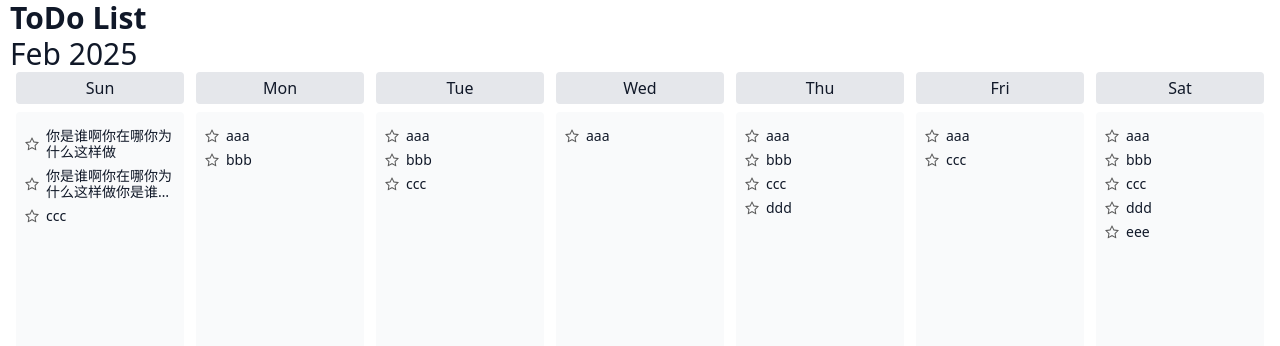
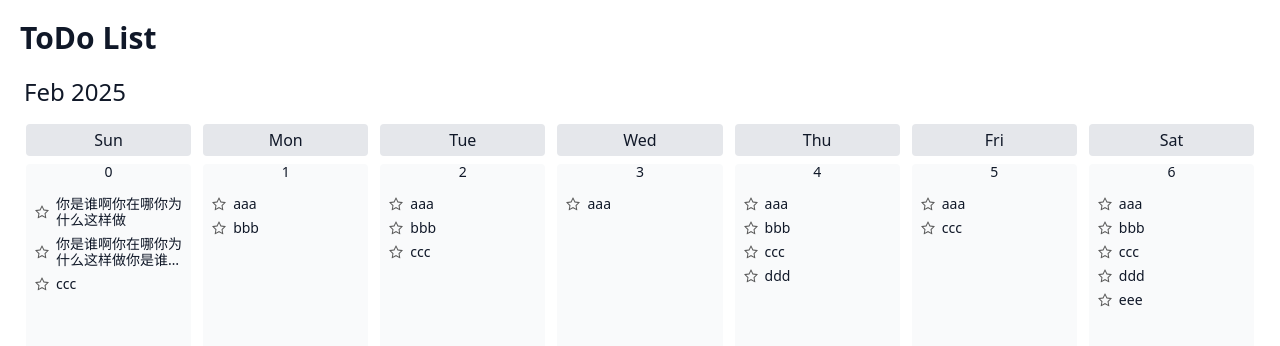
Before and after one commit to XiaoruiWang-SH/TODO-Calendar, a React (Vite) app: page / in a window 1280 px wide. Shown: the top 346 px of the page. Built offline with nearby package versions, Linux system fonts and the light colour scheme.

Commit message:
更新日历组件，添加日期显示，调整样式和文件头信息

```diff
--- a/src/components/calendar/Calendar.tsx
+++ b/src/components/calendar/Calendar.tsx
@@ -3,7 +3,7 @@
  * @Email: xiaorui.wang@usi.ch
  * @Date: 2025-03-15 14:27:06
  * @LastEditors: Xiaorui Wang
- * @LastEditTime: 2025-03-15 16:30:23
+ * @LastEditTime: 2025-03-15 16:47:28
  * @Description:
  *
  * Copyright (c) 2025 by Xiaorui Wang, All Rights Reserved.
@@ -34,7 +34,7 @@ export const Calendar = () => {
             <div className="flex justify-around items-center h-[75vh] mt-2">
                 {dayData.map((day, index) => {
                     return (
-                        <DayItem key={index} item={day} />
+                        <DayItem key={index} item={day} date={`${index}`} />
                     );
                 })}
             </div>
@@ -44,10 +44,11 @@ export const Calendar = () => {
 
 
 
-const DayItem = ({item}: DayItemProps) => {
+const DayItem = ({item, date}: DayItemProps) => {
     return (
         // <div className="flex flex-col justify-start items-start border-s-[1px] border-y-[1px] last:border-e-[1px] border-gray-300 w-full h-full">
         <div className="flex flex-col justify-start items-start bg-gray-50 w-full h-full mx-1.5 rounded-sm text-[14px] leading-4">
+            <div className="w-full text-center">{date}</div>
             <div className='my-2 mx-2'>
             {item.map((task, index) => {
                 return (
@@ -72,8 +73,8 @@ const TaskItem = ({dataItem}: DataItemProps) => {
 
 const Header = () => {
     return (
-        <div>
-            <div className="text-3xl">Feb 2025</div>
+        <div className='mb-4 ml-1'>
+            <div className="text-2xl">Feb 2025</div>
         </div>
     );
 };
--- a/src/components/calendar/Calendar.types.ts
+++ b/src/components/calendar/Calendar.types.ts
@@ -3,7 +3,7 @@
  * @Email: xiaorui.wang@usi.ch
  * @Date: 2025-03-15 14:27:32
  * @LastEditors: Xiaorui Wang
- * @LastEditTime: 2025-03-15 15:53:35
+ * @LastEditTime: 2025-03-15 16:47:03
  * @Description:
  *
  * Copyright (c) 2025 by Xiaorui Wang, All Rights Reserved.
@@ -13,6 +13,7 @@ import ItemData from '../../data/ItemData';
 
 export interface DayItemProps {
     item: string[];
+    date: string;
 };
 
 export interface DataItemProps {
--- a/src/components/container/Context.css
+++ b/src/components/container/Context.css
@@ -3,7 +3,7 @@
  * @Email: xiaorui.wang@usi.ch
  * @Date: 2025-03-08 15:17:38
  * @LastEditors: Xiaorui Wang
- * @LastEditTime: 2025-03-15 16:32:30
+ * @LastEditTime: 2025-03-15 16:38:52
  * @Description:
  *
  * Copyright (c) 2025 by Xiaorui Wang, All Rights Reserved.
@@ -12,5 +12,5 @@
  @import "tailwindcss";
 
 .context {
-    @apply text-start mx-2.5 bg-white font-sans text-gray-900 font-medium;
+    @apply text-start mx-5 bg-white font-sans text-gray-900 font-medium;
 }
--- a/src/components/header/Header.tsx
+++ b/src/components/header/Header.tsx
@@ -3,7 +3,7 @@
  * @Email: xiaorui.wang@usi.ch
  * @Date: 2025-03-13 10:48:47
  * @LastEditors: Xiaorui Wang
- * @LastEditTime: 2025-03-15 11:45:54
+ * @LastEditTime: 2025-03-15 16:39:59
  * @Description:
  *
  * Copyright (c) 2025 by Xiaorui Wang, All Rights Reserved.
@@ -14,7 +14,7 @@ import { FC } from 'react';
 
 export const Header: FC = () => {
   return (
-    <div className='text-3xl font-bold text-start'>
+    <div className='text-3xl font-bold text-start my-5'>
       <h1>ToDo List</h1>
     </div>
   );
```
Also changed, not shown: 1 other file (tests, documents, lock files or other folders).
